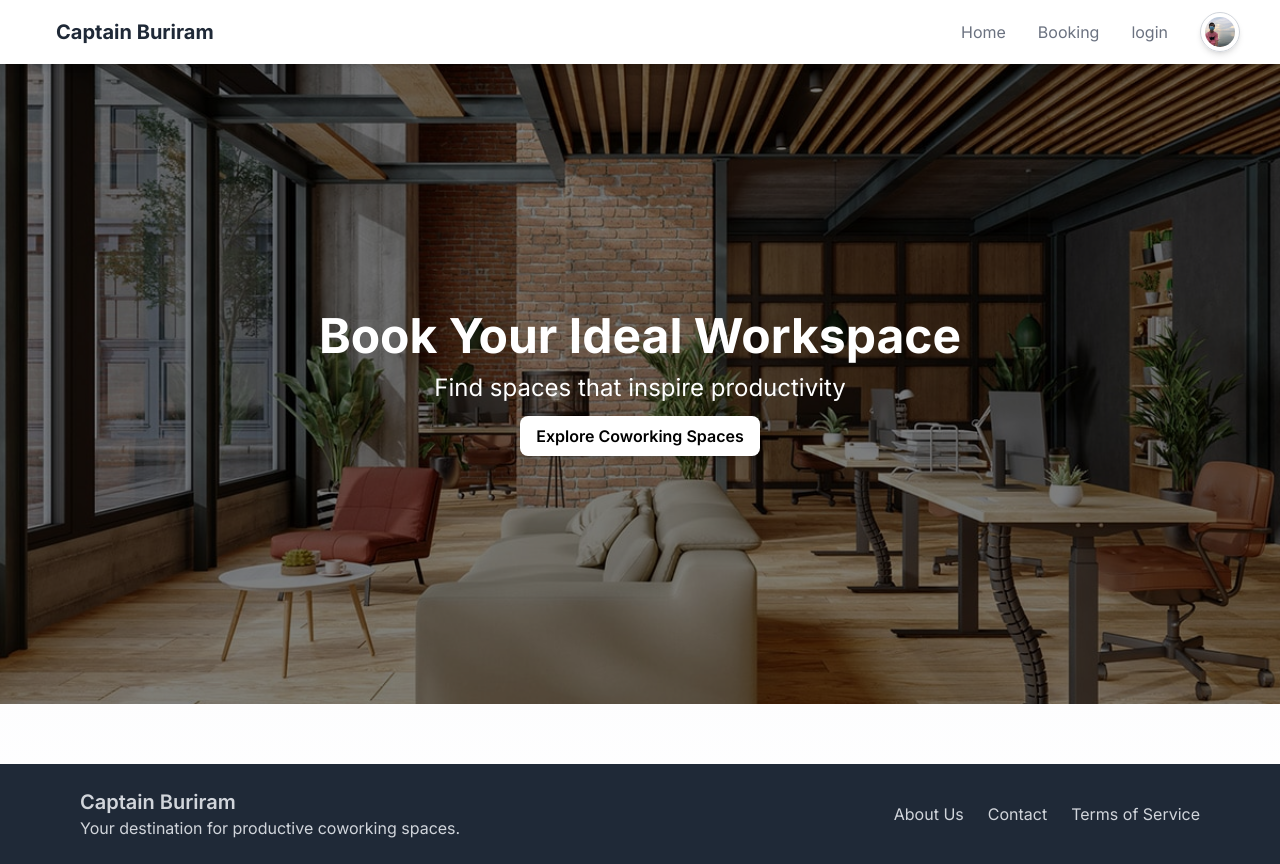
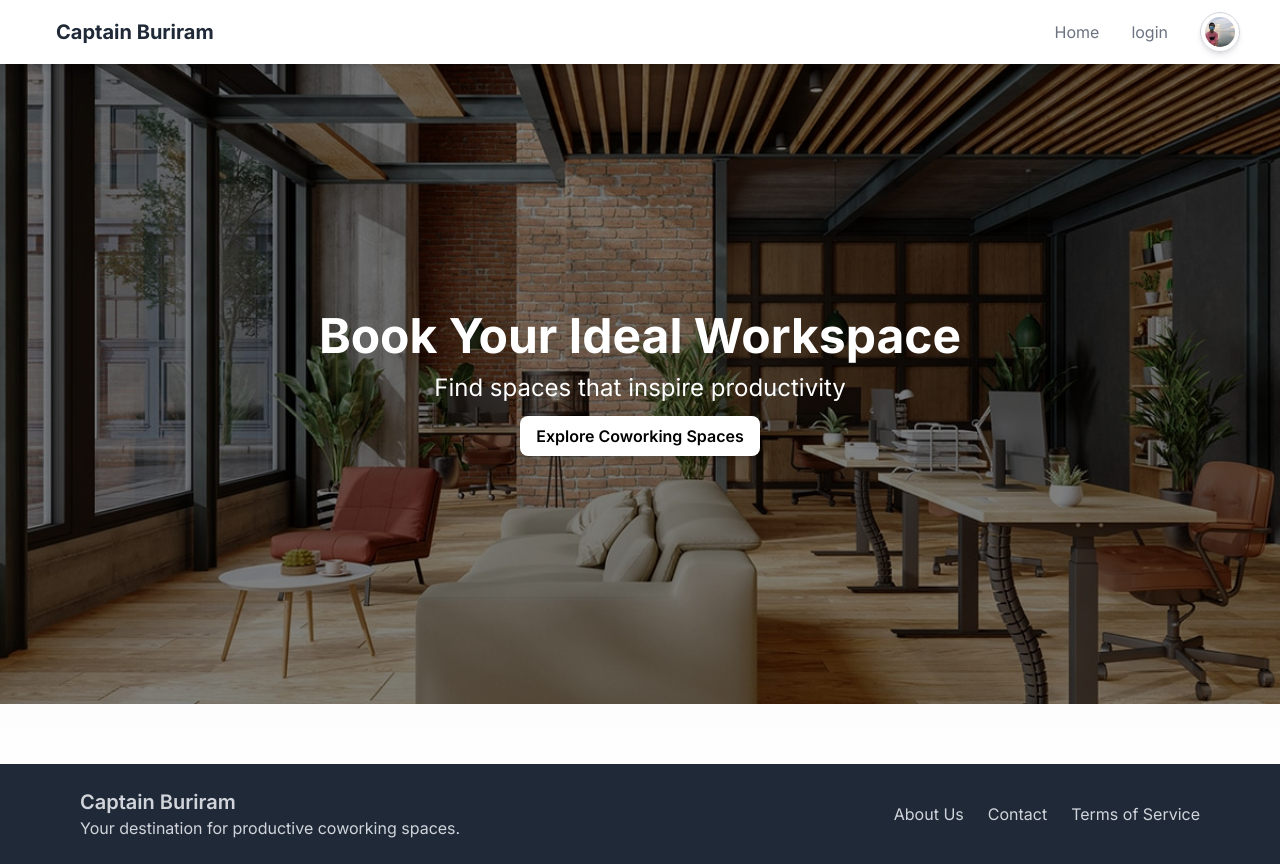
Before and after one commit to naphattar/CoworkingSpaceReservation, a Next.js app: page / in a window 1280 px wide. Built offline with nearby package versions, Linux system fonts and the light colour scheme; no server answers.

Commit message:
feat: :sparkles: cant go booking page if no session.

```diff
--- a/src/app/booking/page.tsx
+++ b/src/app/booking/page.tsx
@@ -7,11 +7,15 @@ import { getSession } from 'next-auth/react';
 import { getServerSession } from "next-auth";
 import BookingList from "./components/BookingList";
 import { Suspense } from "react";
-
+import { redirect } from 'next/navigation';
 
 export default async function CoWorkingSpacePage() {
     const session = await getServerSession(authOptions)
-    if(!session || !session.user.token) return null;
+    if(!session || !session.user.token) {
+      redirect('/');
+      return null;
+
+    }
 
     const booking = await getBookings(session.user.token)
 
--- a/src/components/TopMenu/TopMenu.tsx
+++ b/src/components/TopMenu/TopMenu.tsx
@@ -18,10 +18,15 @@ export default function TopMenu() {
                     title={"Home"}
                     pageRef={"/"}
                 />
+
+                {status === 'loading' ? (
+                    null
+                ) : session ? (
                     <TopMenuItem
                         title={"Booking"}
                         pageRef={"/booking"}
-                />
+                    />) : null
+                }
                 {status === 'loading' ? (
                     null
                 ) : session ? (
```
Lines whose indentation alone changed are shown as unchanged.
